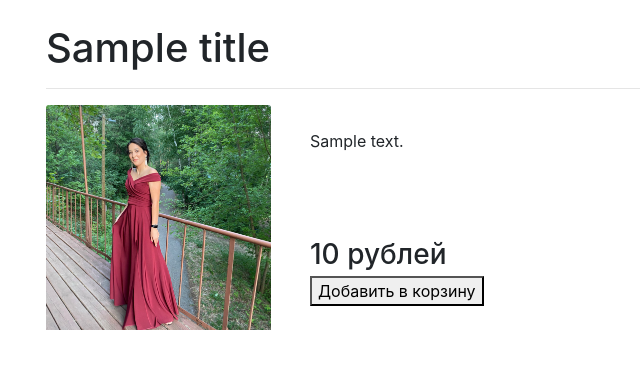
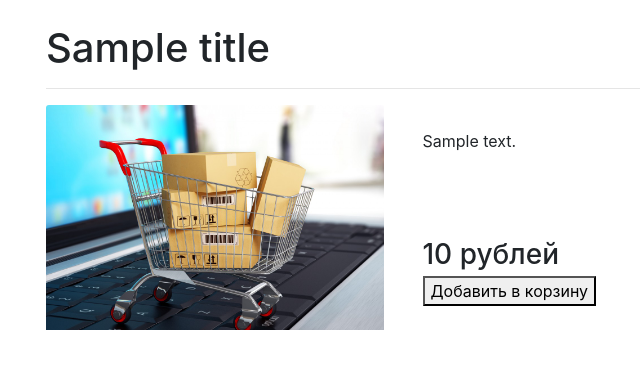
Before and after one commit to SalakhovaRum/lala, a Symfony app: template templates/index/shopItem.html.twig in a window 1280 px wide. Shown: the part 56-425 px from the top of the page, without its empty margins (39-679 px from the left). Run offline with Twig, Linux system fonts and the light colour scheme; the template is opened without the code that fills it: most values are stand-ins (such as "Sample title", 1, 10 or a date in 2020); some libraries are stand-ins or nearby versions.

Commit message:
9 фиксация

```diff
--- a/templates/index/shopItem.html.twig
+++ b/templates/index/shopItem.html.twig
@@ -11,7 +11,7 @@
 
         <div class="row">
             <div class="col-auto d-none d-lg-block">
-                <img src="{{ asset('images/ФОТО.JPG') }}" class="bd-placeholder-img card-img-top" width="100%" height="225" alt="Меня зовут Румия">
+                <img src="{{ asset('images/lala.jpg') }}" class="bd-placeholder-img card-img-top" width="100%" height="225" alt="Меня зовут Румия">
             </div>
             <div class="col p-4 d-flex flex-column position-static">
                 <p class="mb-auto">{{ description }}</p>
--- a/templates/index/shopList.html.twig
+++ b/templates/index/shopList.html.twig
@@ -23,7 +23,8 @@
                 <div class="col-md-4">
                     <a href="{{ path('app_shopItem', {'id': item.id}) }}" class="itemClass">
                         <div class="card mb-4 shadow-sm">
-                            <img src="{{ asset('images/ФОТО.JPG') }}" class="bd-placeholder-img card-img-top" width="100%" height="225" alt="Thumbnail Image">
+
+                            <img src="{{ asset('images/lala.jpg') }}" class="bd-placeholder-img card-img-top" width="100%" height="225" alt="Thumbnail Image">
                             <div class="card-body">
                                 <h4>{{ item.title }}</h4>
                                 <p class="card-text">{{ item.defcription }}</p>
```
Also changed, not shown: src/Controller/IndexController.php (+36 -0 lines), public/images/lala.jpg (added).
